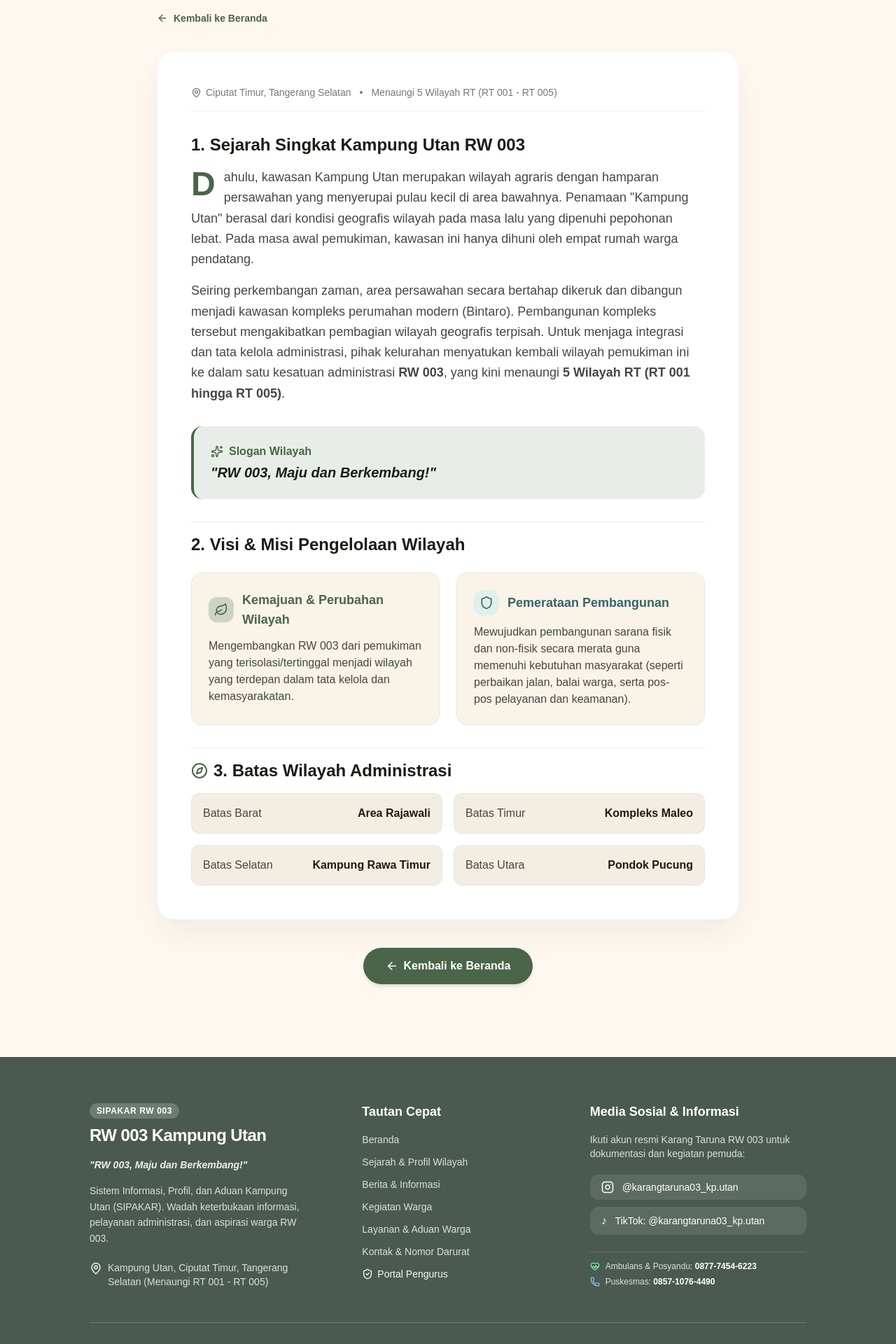
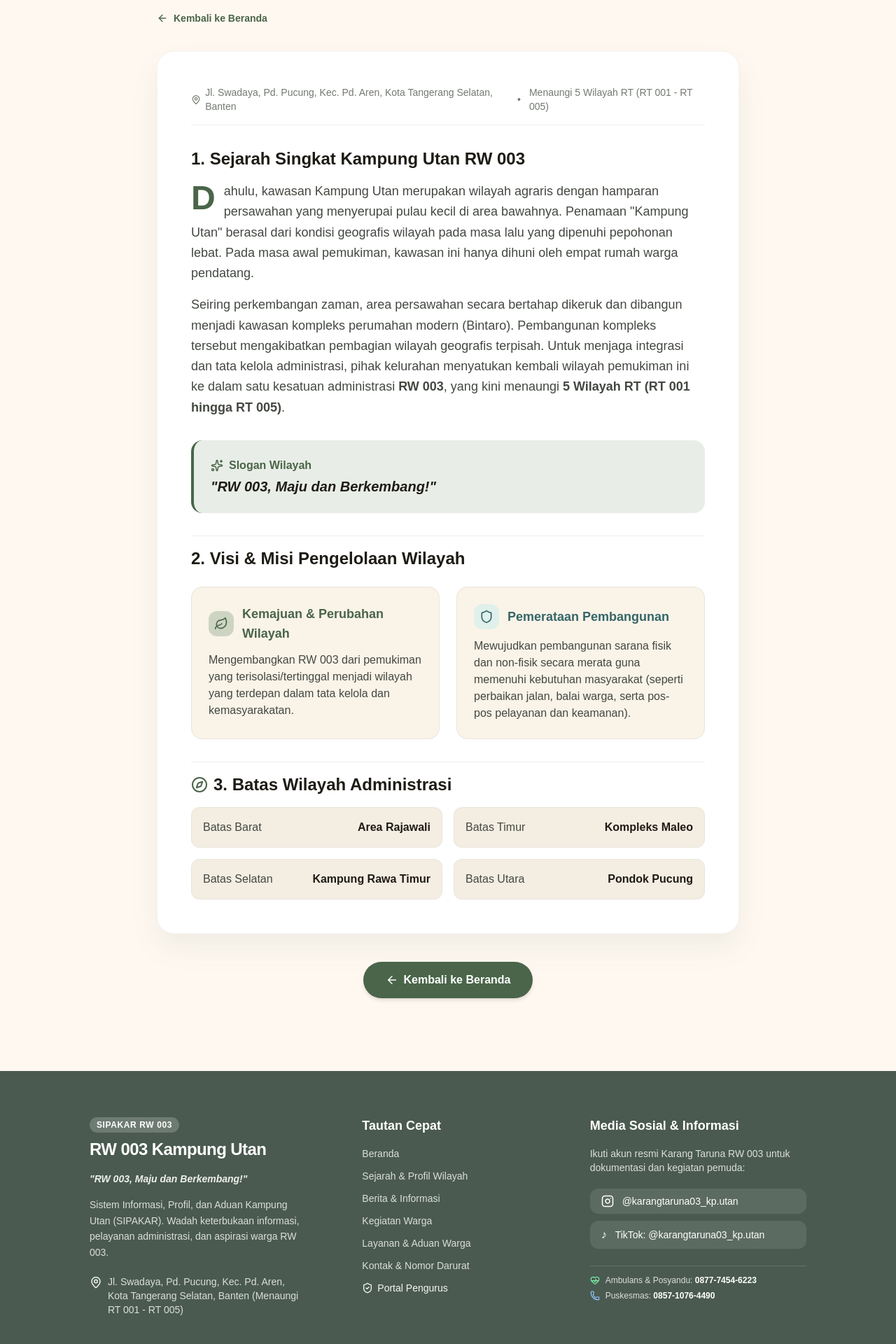
Before and after one commit to PacarMahiruMuach/web-layanan, a React (Vite) app: page /sejarah in a window 1280 px wide. Shown: the part 560-2480 px from the top of the page at 70% size. Built offline with nearby package versions, Linux system fonts and the light colour scheme.

Commit message:
mengubah kalimat footer

```diff
--- a/src/components/Footer.tsx
+++ b/src/components/Footer.tsx
@@ -22,7 +22,7 @@ export default function Footer() {
             </p>
             <div className="flex items-start gap-2 text-white/80 text-sm mt-1">
               <MapPin size={18} className="shrink-0 mt-0.5 text-white/90" />
-              <p>Kampung Utan, Ciputat Timur, Tangerang Selatan (Menaungi RT 001 - RT 005)</p>
+              <p>Jl. Swadaya, Pd. Pucung, Kec. Pd. Aren, Kota Tangerang Selatan, Banten (Menaungi RT 001 - RT 005)</p>
             </div>
           </div>
 
--- a/src/pages/Contact.tsx
+++ b/src/pages/Contact.tsx
@@ -43,7 +43,7 @@ export default function Contact() {
                   <h3 className="text-xl font-bold text-on-surface mb-2">Sekretariat RW 003</h3>
                   <p className="text-on-surface-variant leading-relaxed text-sm sm:text-base">
                     Balai Warga RW 003 Kampung Utan<br />
-                    Kecamatan Ciputat Timur, Kota Tangerang Selatan<br />
+                    Jl. Swadaya, Pd. Pucung, Kec. Pd. Aren, Kota Tangerang Selatan<br />
                     Banten (Menaungi RT 001 s.d RT 005)
                   </p>
                 </div>
--- a/src/pages/Sejarah.tsx
+++ b/src/pages/Sejarah.tsx
@@ -44,7 +44,7 @@ export default function Sejarah() {
         {/* Story Content */}
         <article className="bg-surface-container-lowest rounded-3xl p-6 sm:p-10 md:p-12 shadow-ambient border border-outline-variant/20 space-y-6 sm:space-y-8 text-on-surface-variant leading-relaxed text-base sm:text-lg">
           <div className="flex items-center gap-3 pb-4 border-b border-outline-variant/30 text-xs sm:text-sm text-outline font-medium">
-            <span className="flex items-center gap-1.5"><MapPin size={15} /> Ciputat Timur, Tangerang Selatan</span>
+            <span className="flex items-center gap-1.5"><MapPin size={15} /> Jl. Swadaya, Pd. Pucung, Kec. Pd. Aren, Kota Tangerang Selatan, Banten</span>
             <span>•</span>
             <span>Menaungi 5 Wilayah RT (RT 001 - RT 005)</span>
           </div>
```
